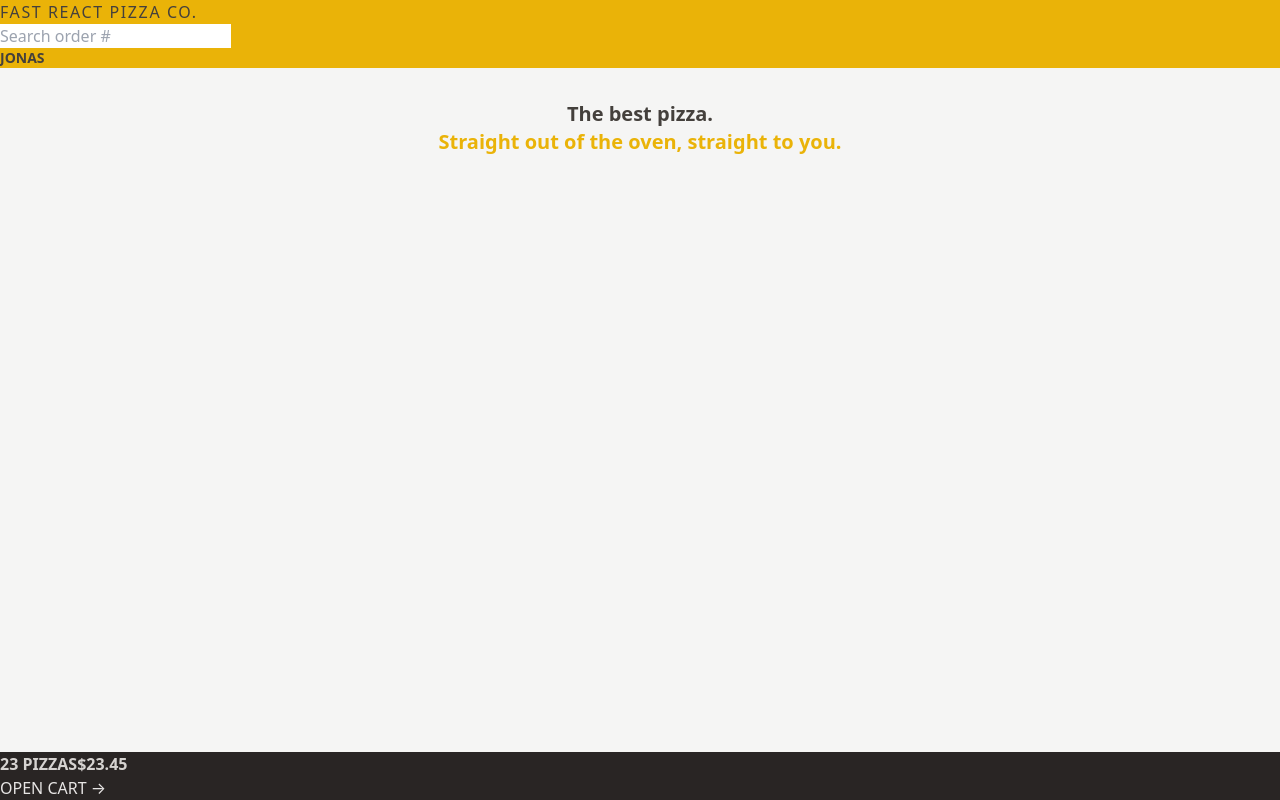
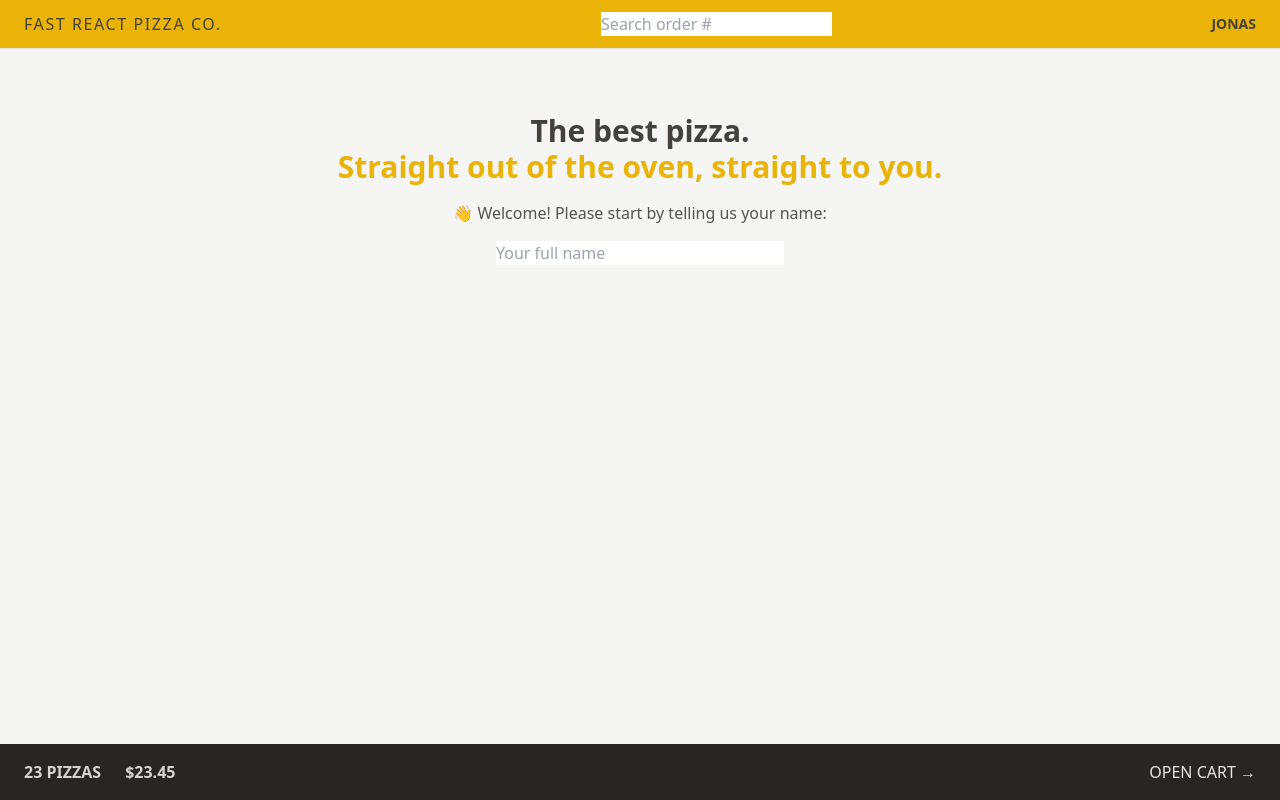
Before and after one commit to felipeSilv4Dev/pizza-fast, a React (Vite) app: page / in a window 1280 px wide. Built offline with nearby package versions, Linux system fonts and the light colour scheme.

Commit message:
styling home , cart-overview and applayout

```diff
--- a/src/features/cart/CartOverview.jsx
+++ b/src/features/cart/CartOverview.jsx
@@ -2,8 +2,8 @@
 
 function CartOverview() {
   return (
-    <div className="bg-stone-800 uppercase text-stone-200">
-      <p className="font-semibold text-stone-300">
+    <div className="flex items-center justify-between bg-stone-800 p-4 px-4 py-4 text-sm uppercase text-stone-200 sm:px-6 md:text-base">
+      <p className="space-x-4 font-semibold text-stone-300 sm:space-x-6">
         <span>23 pizzas</span>
         <span>$23.45</span>
       </p>
--- a/src/user/CreateUser.jsx
+++ b/src/features/user/CreateUser.jsx
@@ -9,13 +9,16 @@
 
   return (
     <form onSubmit={handleSubmit}>
-      <p>👋 Welcome! Please start by telling us your name:</p>
+      <p className="mb-4 text-sm text-stone-600 md:text-base">
+        👋 Welcome! Please start by telling us your name:
+      </p>
 
       <input
         type="text"
         placeholder="Your full name"
         value={username}
         onChange={(e) => setUsername(e.target.value)}
+        className="w-72"
       />
 
       {username !== '' && (
--- /dev/null
+++ b/src/features/user/Username.jsx
@@ -0,0 +1,5 @@
+function Username() {
+  return <p className="hidden text-sm font-semibold md:block">Jonas</p>;
+}
+
+export default Username;
--- a/src/index.css
+++ b/src/index.css
@@ -1,41 +1,66 @@
 @tailwind base;
 @tailwind components;
 @tailwind utilities;
-body {
-  font-family: system-ui, -apple-system, BlinkMacSystemFont, 'Segoe UI', Roboto,
-    Oxygen, Ubuntu, Cantarell, 'Open Sans', 'Helvetica Neue', sans-serif;
+/* body {
+  font-family:
+    system-ui,
+    -apple-system,
+    BlinkMacSystemFont,
+    'Segoe UI',
+    Roboto,
+    Oxygen,
+    Ubuntu,
+    Cantarell,
+    'Open Sans',
+    'Helvetica Neue',
+    sans-serif;
   background-color: #f7f7f7;
   color: #444;
-}
+} */
 
-.layout {
+/* .layout {
   display: grid;
   grid-template-rows: auto 1fr auto;
   gap: 32px;
   height: 100dvh;
-}
+} */
 
 /* https://dev.to/afif/i-made-100-css-loaders-for-your-next-project-4eje */
 .loader {
   width: 45px;
   aspect-ratio: 0.75;
   --c: no-repeat linear-gradient(#333 0 0);
-  background: var(--c) 0% 50%, var(--c) 50% 50%, var(--c) 100% 50%;
+  background:
+    var(--c) 0% 50%,
+    var(--c) 50% 50%,
+    var(--c) 100% 50%;
   background-size: 20% 50%;
   animation: loading 1s infinite linear;
 }
 
 @keyframes loading {
   20% {
-    background-position: 0% 0%, 50% 50%, 100% 50%;
+    background-position:
+      0% 0%,
+      50% 50%,
+      100% 50%;
   }
   40% {
-    background-position: 0% 100%, 50% 0%, 100% 50%;
+    background-position:
+      0% 100%,
+      50% 0%,
+      100% 50%;
   }
   60% {
-    background-position: 0% 50%, 50% 100%, 100% 0%;
+    background-position:
+      0% 50%,
+      50% 100%,
+      100% 0%;
   }
   80% {
-    background-position: 0% 50%, 50% 50%, 100% 100%;
+    background-position:
+      0% 50%,
+      50% 50%,
+      100% 100%;
   }
 }
--- a/src/ui/AppLayout.jsx
+++ b/src/ui/AppLayout.jsx
@@ -8,13 +8,15 @@
   const isLoading = navigation.state === 'loading';
 
   return (
-    <div className="layout">
+    <div className="grid h-screen grid-rows-[auto_1fr_auto]">
       {isLoading && <Loader />}
       <Header />
 
-      <main>
-        <Outlet />
-      </main>
+      <div className="overflow-y-scroll">
+        <main className="mx-auto max-w-3xl">
+          <Outlet />
+        </main>
+      </div>
 
       <CartOverview />
     </div>
--- a/src/ui/Header.jsx
+++ b/src/ui/Header.jsx
@@ -1,10 +1,10 @@
 import { Link } from 'react-router-dom';
 import SearchOrder from '../features/order/SearchOrder';
-import Username from '../user/Username';
+import Username from '../features/user/Username';
 
 const Header = () => {
   return (
-    <header className="bg-yellow-500 uppercase">
+    <header className="flex items-center justify-between border-b border-stone-200 bg-yellow-500 px-4 py-3 uppercase sm:px-6">
       <Link to="/" className="tracking-widest">
         Fast React Pizza Co.
       </Link>
--- a/src/ui/Home.jsx
+++ b/src/ui/Home.jsx
@@ -1,13 +1,17 @@
+import CreateUser from '../features/user/CreateUser';
+
 function Home() {
   return (
-    <div>
-      <h1 className="text-center text-xl font-semibold">
+    <div className="my-10 px-4 text-center sm:my-16">
+      <h1 className="mb-4 text-xl font-semibold md:text-3xl">
         The best pizza.
         <br />
         <span className="text-yellow-500">
           Straight out of the oven, straight to you.
         </span>
       </h1>
+
+      <CreateUser />
     </div>
   );
 }
--- a/src/user/Username.jsx
+++ /dev/null
@@ -1,5 +0,0 @@
-function Username() {
-  return <p className="text-sm font-semibold">Jonas</p>;
-}
-
-export default Username;
```
Also changed, not shown: src/features/user/userSlice.js (renamed from src/user/userSlice.js).
